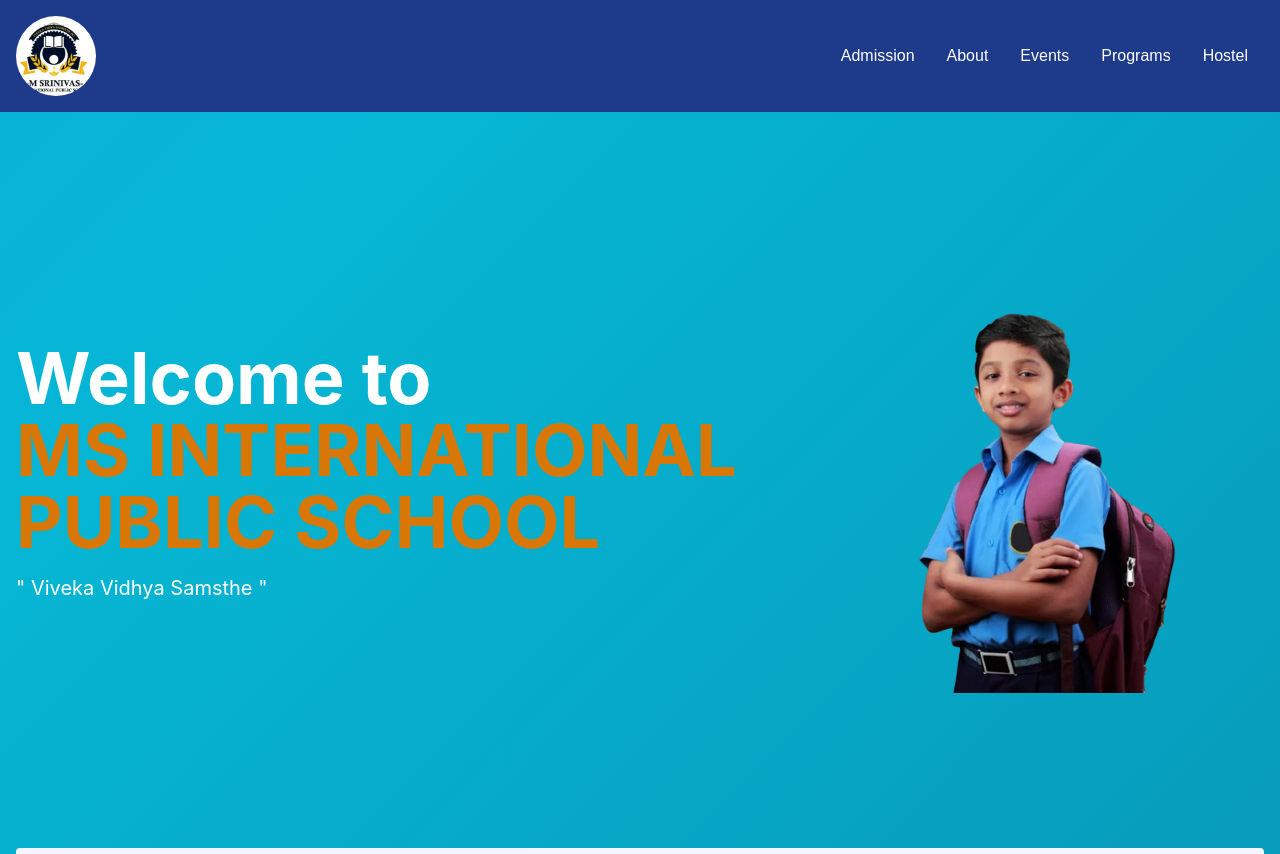
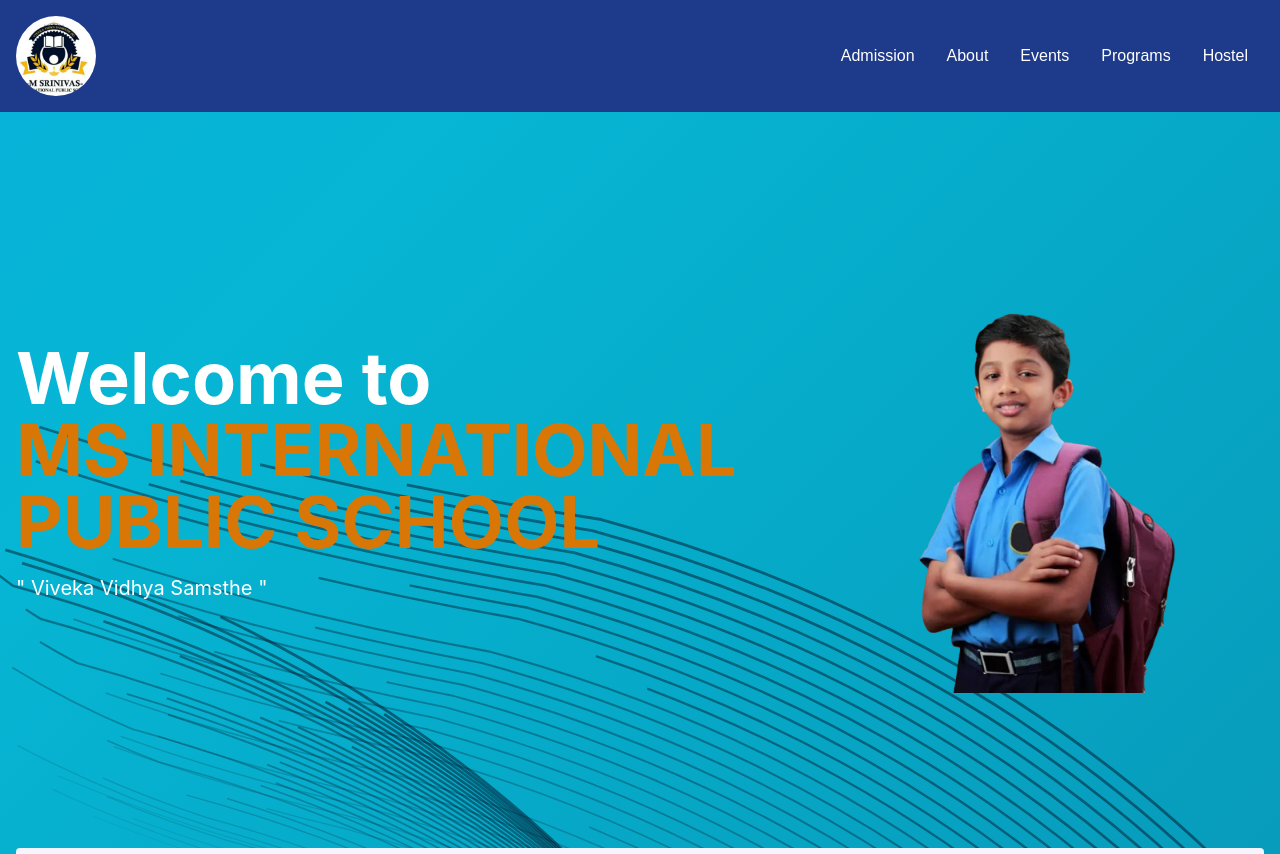
Before and after one commit to Ajoy-paul11/MS_International_School, a React (Vite) app: page / in a window 1280 px wide. Shown: the top 854 px of the page. Built offline with nearby package versions, Linux system fonts and the light colour scheme.

Commit message:
Add framer-motion for animations in HeroSection; implement FloatingPaths component for dynamic visuals.

```diff
--- a/package.json
+++ b/package.json
@@ -13,6 +13,7 @@
     "@radix-ui/react-slot": "^1.1.1",
     "class-variance-authority": "^0.7.1",
     "clsx": "^2.1.1",
+    "framer-motion": "^12.4.1",
     "lucide-react": "^0.474.0",
     "react": "^18.3.1",
     "react-countup": "^6.5.3",
--- a/src/components/HeroSection.jsx
+++ b/src/components/HeroSection.jsx
@@ -4,6 +4,50 @@
 import { FaChalkboardTeacher } from "react-icons/fa";
 import { SiGoogleclassroom } from "react-icons/si";
 import CountUp from "react-countup";
+import { motion } from "framer-motion"
+
+
+function FloatingPaths({ position }) {
+  const paths = Array.from({ length: 36 }, (_, i) => ({
+    id: i,
+    d: `M-${380 - i * 5 * position} -${189 + i * 6}C-${
+      380 - i * 5 * position
+    } -${189 + i * 6} -${312 - i * 5 * position} ${216 - i * 6} ${
+      152 - i * 5 * position
+    } ${343 - i * 6}C${616 - i * 5 * position} ${470 - i * 6} ${
+      684 - i * 5 * position
+    } ${875 - i * 6} ${684 - i * 5 * position} ${875 - i * 6}`,
+    color: `rgba(15,23,42,${0.1 + i * 0.03})`,
+    width: 0.5 + i * 0.03,
+  }))
+
+  return (
+    <div className="absolute inset-0 pointer-events-none">
+      <svg className="w-full h-full text-slate-950 dark:text-white" viewBox="0 0 696 316" fill="none">
+        {paths.map((path) => (
+          <motion.path
+            key={path.id}
+            d={path.d}
+            stroke="currentColor"
+            strokeWidth={path.width}
+            strokeOpacity={0.1 + path.id * 0.03}
+            initial={{ pathLength: 0.3, opacity: 0.6 }}
+            animate={{
+              pathLength: 1,
+              opacity: [0.3, 0.6, 0.3],
+              pathOffset: [0, 1, 0],
+            }}
+            transition={{
+              duration: 20 + Math.random() * 10,
+              repeat: Number.POSITIVE_INFINITY,
+              ease: "linear",
+            }}
+          />
+        ))}
+      </svg>
+    </div>
+  )
+}
 
 function HeroSection() {
   const [isVisible, setIsVisible] = useState(false);
@@ -60,6 +104,10 @@
           animation: gradient 10s ease infinite;
         }
       `}</style>
+      <div className="absolute inset-0">
+        <FloatingPaths position={1} />
+        <FloatingPaths position={-1} />
+      </div>
       <div>
         <div className=" xl:container xl:mx-auto md:mx-5 flex justify-start items-center p-4 h-[90vh] ">
           <div className="text-white mt-[-330px] lg:mt-0 z-10">
```
Also changed, not shown: 1 other file (tests, documents, lock files or other folders).
